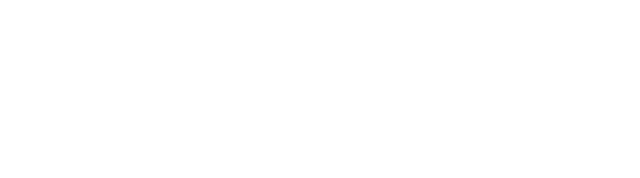
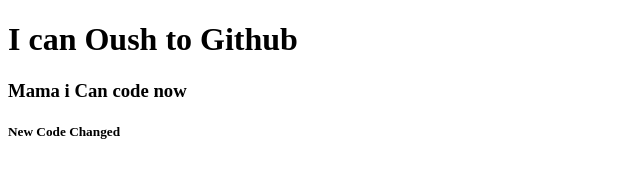
Before and after one commit to Mir-Tamzid/ph-my-first-repo, a plain HTML site: page index.html in a window 1280 px wide. Shown: the whole page, without its empty margins (0-640 px from the left). Drawn offline with Linux system fonts and the light colour scheme.

Commit message:
added heading

```diff
--- a/index.html
+++ b/index.html
@@ -7,6 +7,8 @@
     <title>My first Github Repo</title>
 </head>
 <body>
-
+    <h1>I can Oush to Github</h1>
+    <h3>Mama i Can code now</h3>
+    <h5>New Code Changed</h5>
 </body>
 </html>
```
